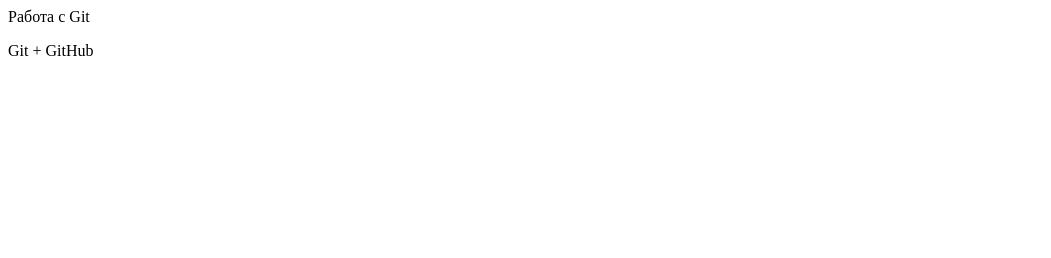
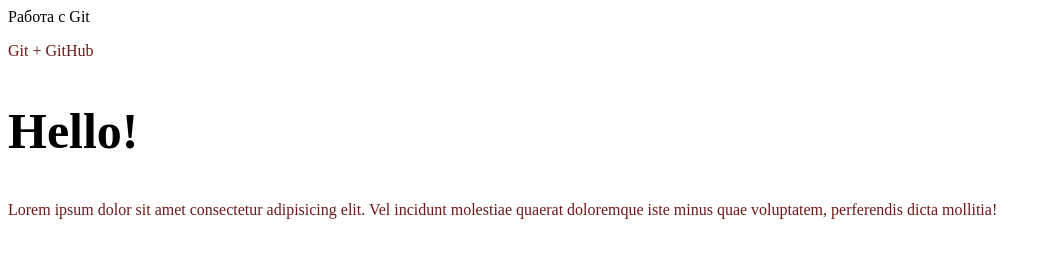
Before and after one commit to OlegVershinin/gittest, a plain HTML site: page index.html in a window 1280 px wide. Shown: the whole page, without its empty margins (0-1051 px from the left). Drawn offline with Linux system fonts and the light colour scheme.

Commit message:
наши первые изменения

```diff
--- a/css/main.css
+++ b/css/main.css
@@ -1,3 +1,11 @@
 body {
     background-color: rgb(255, 255, 255);
 }
+
+h2 {
+    font-size: 50px;
+}
+
+p {
+    color: rgb(110, 25, 25)
+}
--- a/index.html
+++ b/index.html
@@ -9,5 +9,9 @@
 </head>
 <body>
     <p>Git + GitHub</p>
+    <h2>Hello!</h2>
+    <p>Lorem ipsum dolor sit amet consectetur adipisicing elit.
+        Vel incidunt molestiae quaerat doloremque iste minus quae voluptatem,
+        perferendis dicta mollitia!</p>
 </body>
 </html>
```
